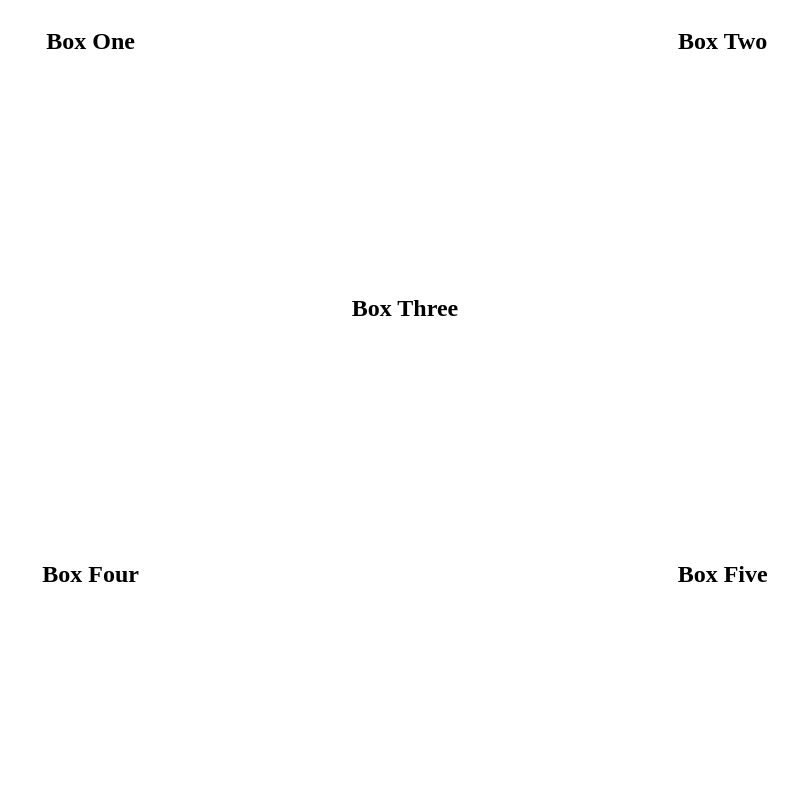
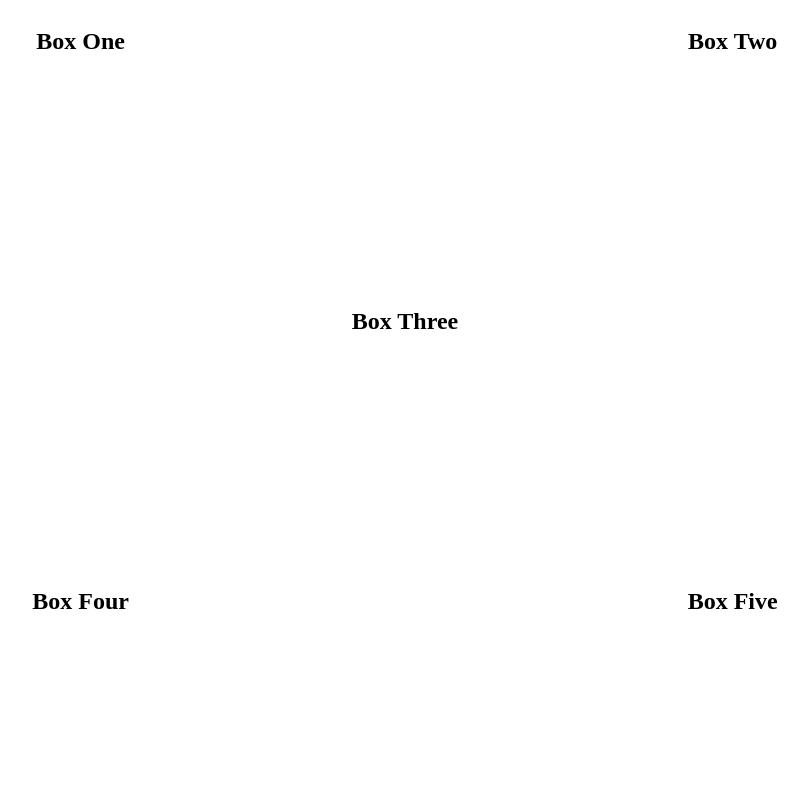
Before and after one commit to MarkKTM/grid-flex-layouts, a plain HTML site: page index.html in a window 1280 px wide. Shown: the whole page, without its empty margins (235-1043 px from the left). Drawn offline with Linux system fonts and the light colour scheme.

```diff
--- a/scss/main.scss
+++ b/scss/main.scss
@@ -7,6 +7,7 @@
 .main-contain {
     height: 100vh;
     display: grid;
+    grid-gap: 40px;
     grid-template-areas:
     "box1 box2"
     "box3 box3"
```
Also changed, not shown: css/main.css, 1 other file.
